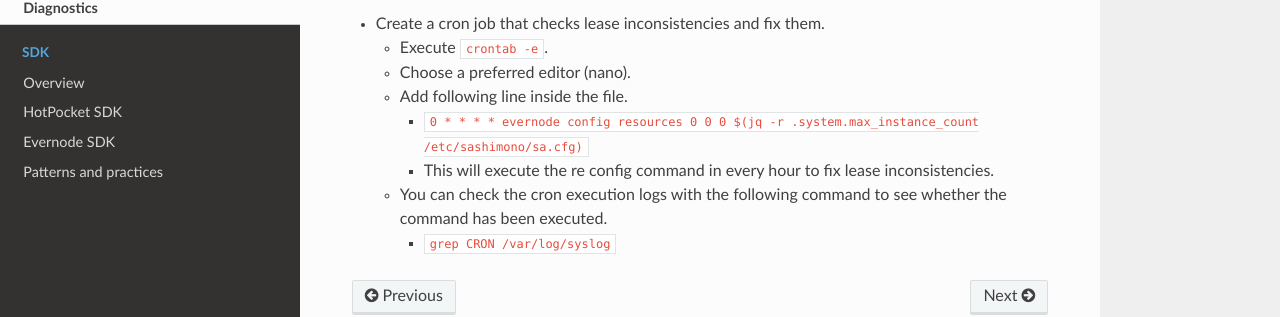
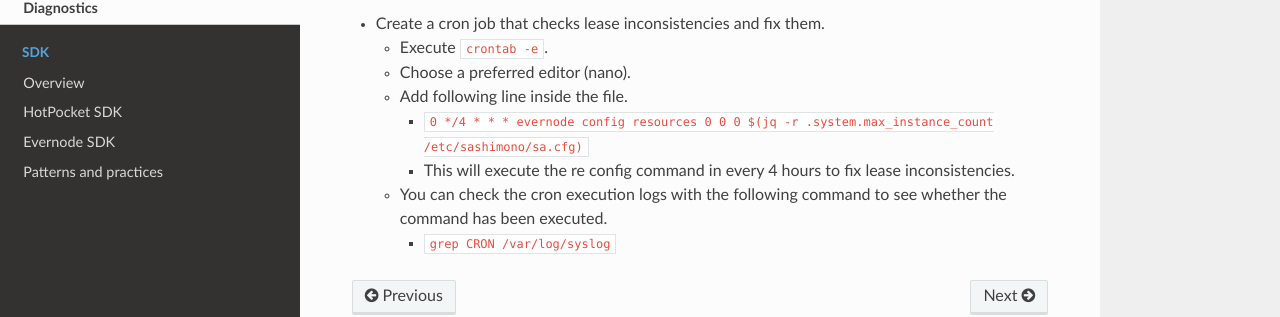
Before and after one commit to tequdev/evernode-docs, a Sphinx documentation site: the page built from docs/source/hosts/evernode-diagnostics.md, in a window 1280 px wide and 900 px high, scrolled down 5715 px. Shown: the part 455-772 px from the top of the window. Built offline with Sphinx 7.4.7 and the Read the Docs theme 2.0.0, drawn with Linux system fonts in a browser that asks for light colours.

Commit message:
Changed cron frequency

```diff
--- a/docs/source/hosts/evernode-diagnostics.md
+++ b/docs/source/hosts/evernode-diagnostics.md
@@ -162,7 +162,7 @@ Failed to retrieve the latest version data.
   - Execute `crontab -e`.
   - Choose a preferred editor (nano).
   - Add following line inside the file.
-    - `0 * * * * evernode config resources 0 0 0 $(jq -r .system.max_instance_count /etc/sashimono/sa.cfg)`
-    - This will execute the re config command in every hour to fix lease inconsistencies.
+    - `0 */4 * * * evernode config resources 0 0 0 $(jq -r .system.max_instance_count /etc/sashimono/sa.cfg)`
+    - This will execute the re config command in every 4 hours to fix lease inconsistencies.
   - You can check the cron execution logs with the following command to see whether the command has been executed.
     - `grep CRON /var/log/syslog`
```
